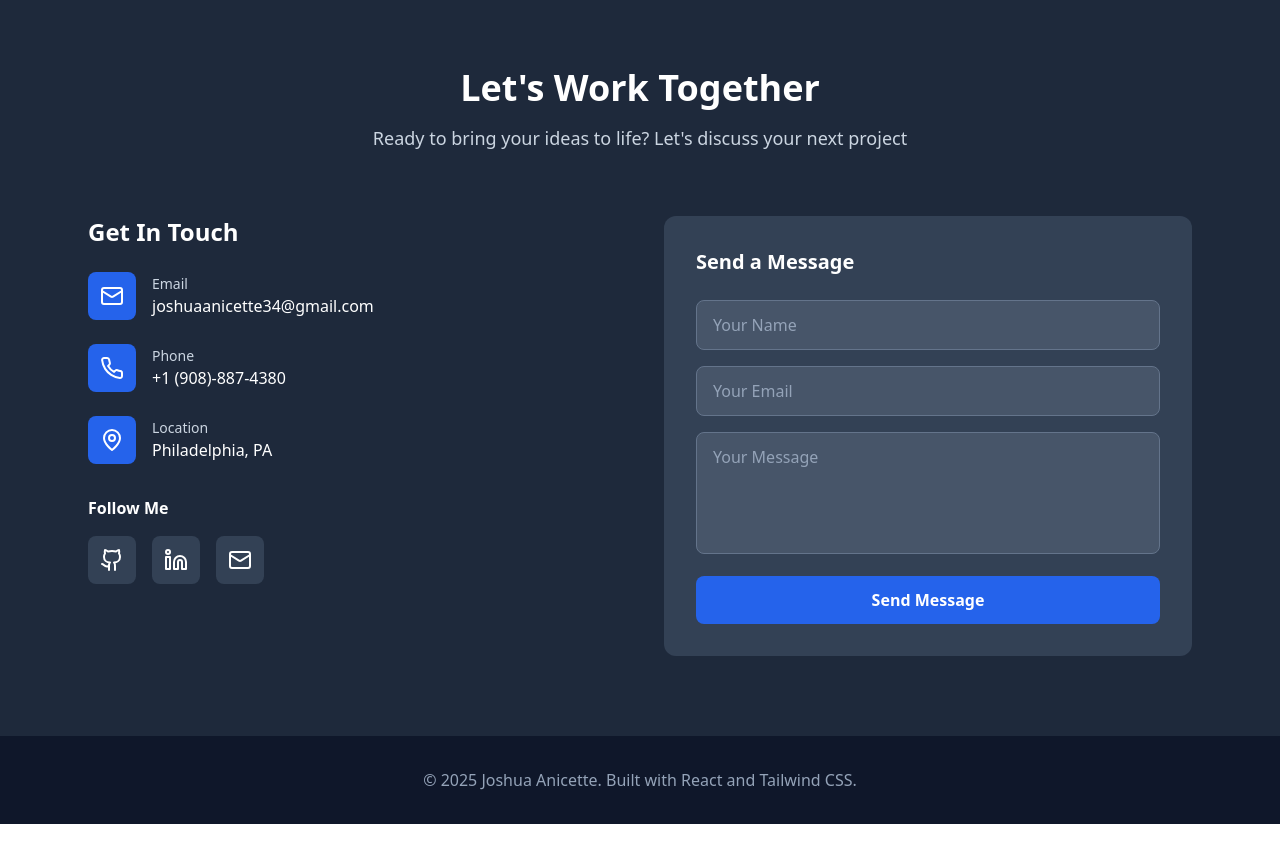
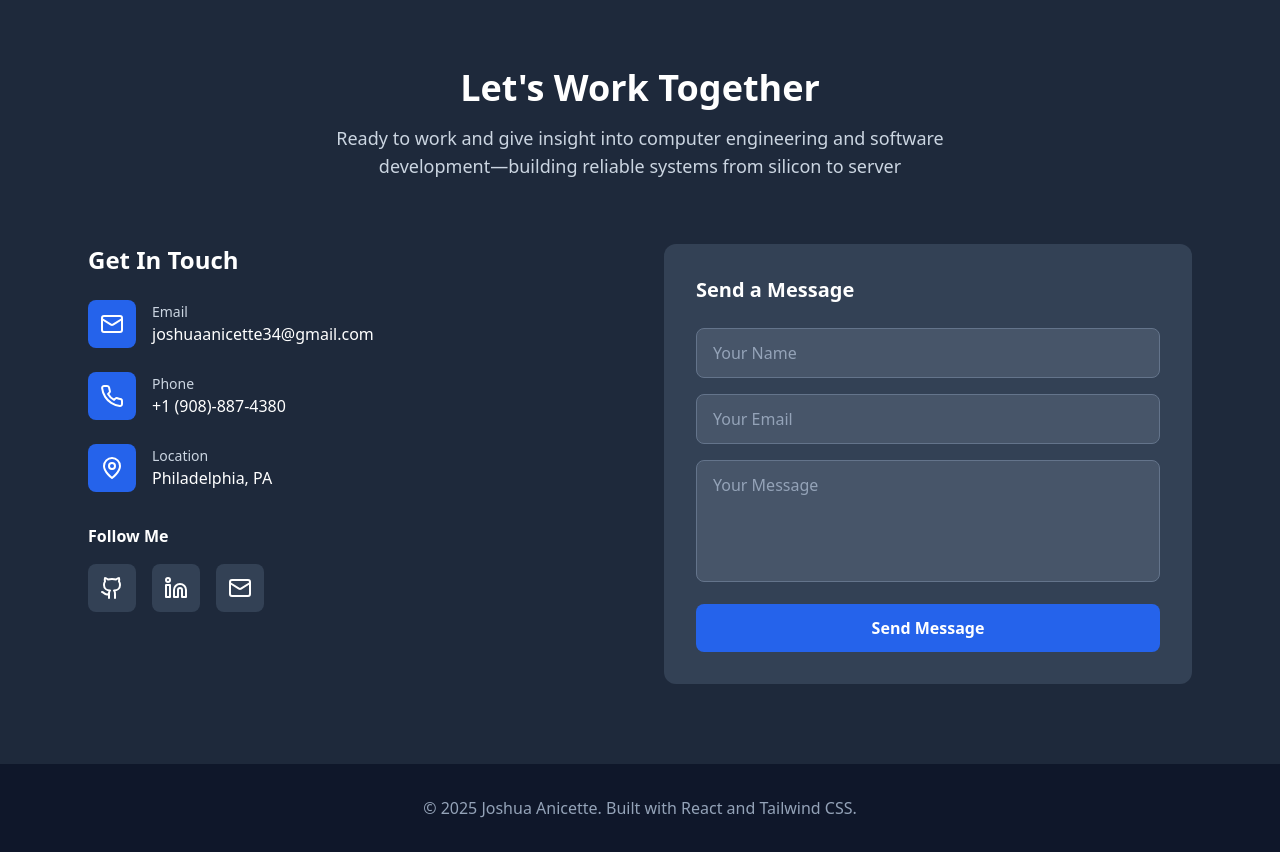
Before and after one commit to joshuaanicette/Josh-s-Portfolio, a React (Vite) app: page / in a window 1280 px wide. Shown: the part 2980-3832 px from the top of the page. Before the commit the page ends 3804 px from the top, so only its background shows below. Built offline with nearby package versions, Linux system fonts and the light colour scheme.

Commit message:
Updated my work together

```diff
--- a/src/App.tsx
+++ b/src/App.tsx
@@ -320,7 +320,7 @@ function App() {
           <div className="text-center mb-16">
             <h2 className="text-3xl lg:text-4xl font-bold text-white mb-4">Let's Work Together</h2>
             <p className="text-lg text-slate-300 max-w-2xl mx-auto">
-              Ready to bring your ideas to life? Let's discuss your next project
+            Ready to work and give insight into computer engineering and software development—building reliable systems from silicon to server
             </p>
           </div>
 
```
